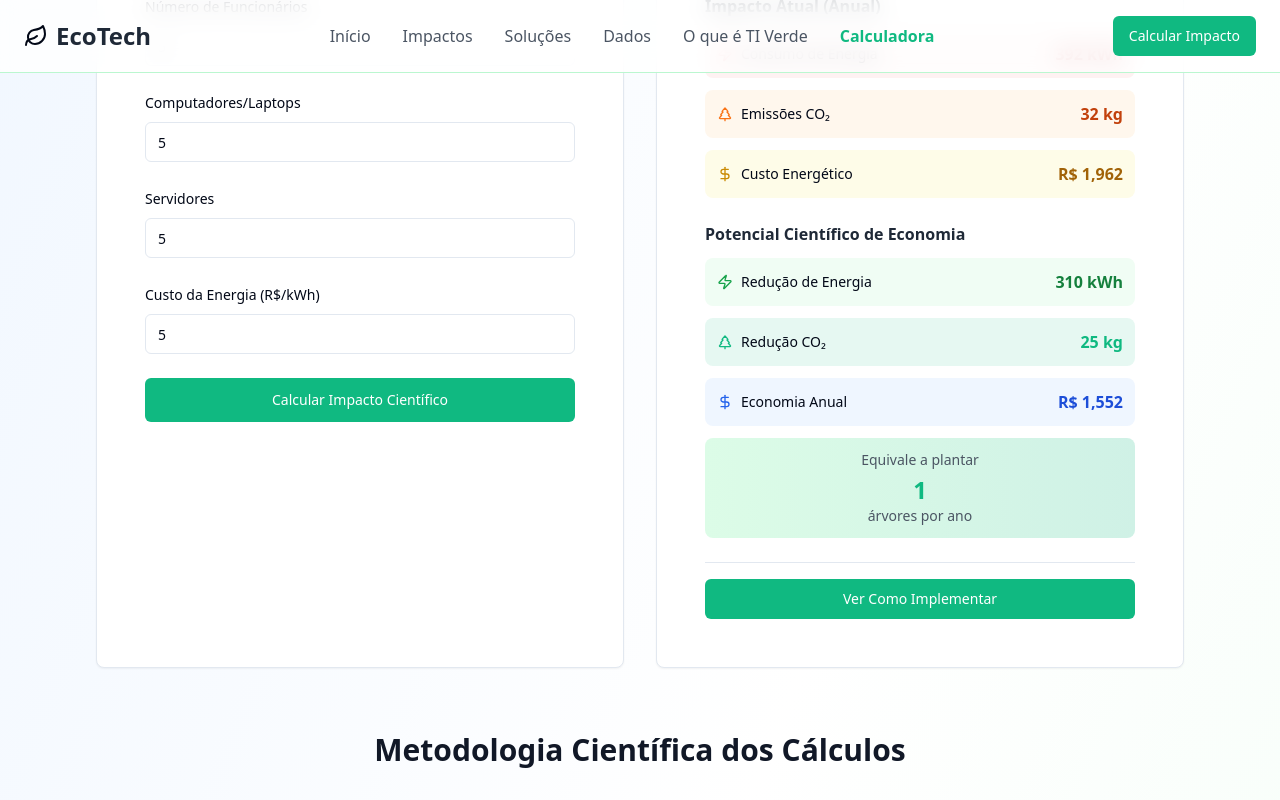
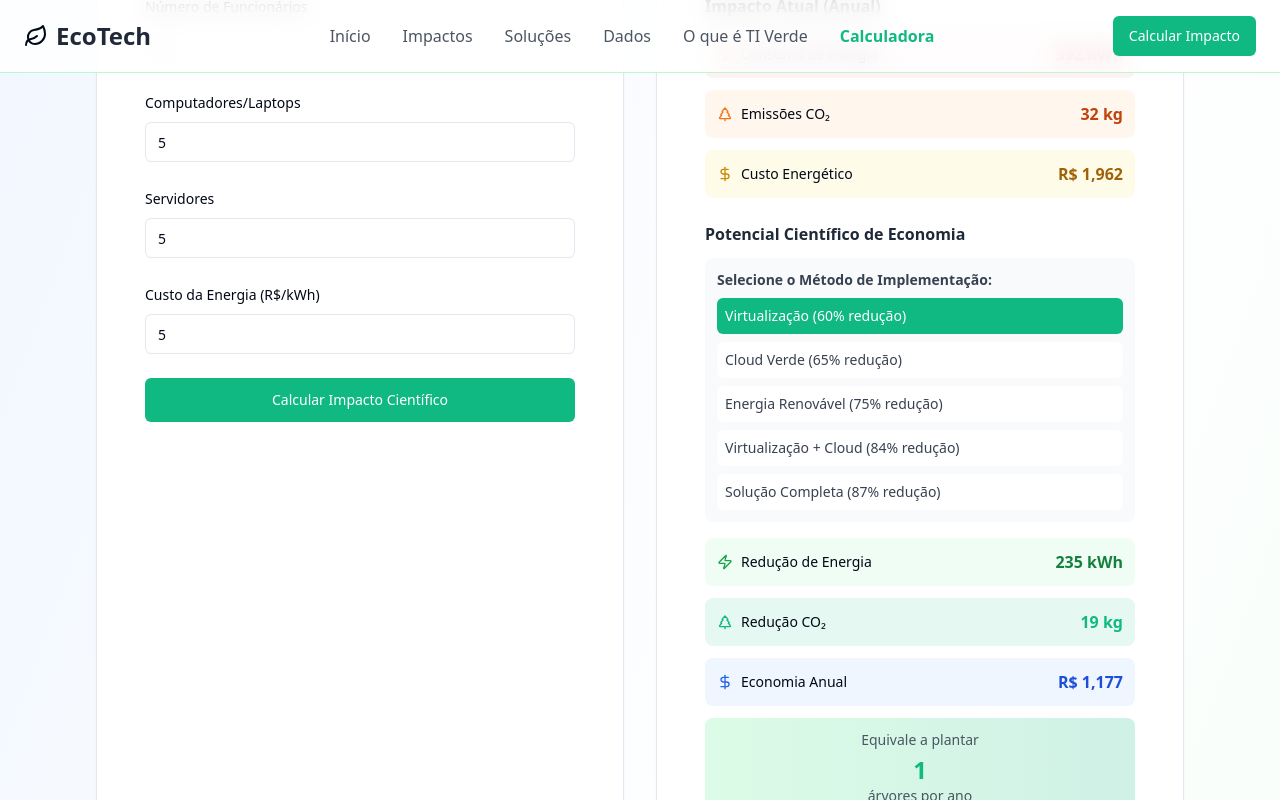
Before and after one commit to Felipe-Ponick/green-future-hub, a React (Vite) app: page /calculator in a window 1280 px wide. Both pictures are taken after typing "5", "5", "5", "5" into the empty fields and a click on the button "Calcular Impacto Científico". Shown: the part 515-1315 px from the top of the page. Built offline with nearby package versions, Linux system fonts and the light colour scheme.

Commit message:
Refactor calculator results

```diff
--- a/src/pages/Calculator.tsx
+++ b/src/pages/Calculator.tsx
@@ -19,6 +19,7 @@ const Calculator = () => {
   });
 
   const [results, setResults] = useState(null);
+  const [selectedMethod, setSelectedMethod] = useState('virtualization');
 
   const handleInputChange = (field, value) => {
     setFormData(prev => ({
@@ -27,7 +28,24 @@ const Calculator = () => {
     }));
   };
 
-  const calculateImpact = () => {
+  const getReductionFactor = (method) => {
+    switch(method) {
+      case 'virtualization':
+        return 0.6; // 60% redução
+      case 'cloud':
+        return 0.65; // 65% redução
+      case 'renewable':
+        return 0.75; // 75% redução
+      case 'virtualization-cloud':
+        return 1 - ((1 - 0.6) * (1 - 0.65)); // ~84% combinado
+      case 'complete':
+        return 1 - ((1 - 0.6) * (1 - 0.65 * 0.5) * (1 - 0.75 * 0.3)); // ~87% completo
+      default:
+        return 0.6;
+    }
+  };
+
+  const calculateImpact = (method = selectedMethod) => {
     const employees = parseInt(formData.employees) || 0;
     const computers = parseInt(formData.computers) || 0;
     const servers = parseInt(formData.servers) || 0;
@@ -43,19 +61,13 @@ const Calculator = () => {
     const annualCO2Emissions = annualEnergyConsumption * 0.0817; // kg CO₂/ano
     const annualEnergyCost = annualEnergyConsumption * energyCost;
 
-    // Potencial de economia com T.I. Verde baseado em estudos científicos
-    // Fonte: Chen et al. (2020) - Sustainable computing practices
-    const virtualReduction = 0.6; // 60% redução com virtualização (Berl et al., 2010)
-    const cloudReduction = 0.65; // 65% redução com cloud verde (Accenture, 2020)
-    const renewableReduction = 0.75; // 75% redução com energia renovável (Google, 2023)
-
-    const combinedReduction = 1 - ((1 - virtualReduction) * (1 - cloudReduction * 0.5) * (1 - renewableReduction * 0.3));
+    const reductionFactor = getReductionFactor(method);
 
     const potentialSavings = {
-      energyReduction: annualEnergyConsumption * combinedReduction,
-      co2Reduction: annualCO2Emissions * combinedReduction,
-      costSavings: annualEnergyCost * combinedReduction,
-      treesEquivalent: (annualCO2Emissions * combinedReduction) / 22 // 1 árvore absorve ~22kg CO₂/ano (FAO, 2020)
+      energyReduction: annualEnergyConsumption * reductionFactor,
+      co2Reduction: annualCO2Emissions * reductionFactor,
+      costSavings: annualEnergyCost * reductionFactor,
+      treesEquivalent: (annualCO2Emissions * reductionFactor) / 22 // 1 árvore absorve ~22kg CO₂/ano (FAO, 2020)
     };
 
     setResults({
@@ -71,6 +83,13 @@ const Calculator = () => {
         treesEquivalent: Math.round(potentialSavings.treesEquivalent)
       }
     });
+  };
+
+  const handleMethodChange = (method) => {
+    setSelectedMethod(method);
+    if (results) {
+      calculateImpact(method);
+    }
   };
 
   const methodology = [
@@ -214,7 +233,7 @@ const Calculator = () => {
                 </div>
 
                 <Button
-                  onClick={calculateImpact}
+                  onClick={() => calculateImpact()}
                   className="w-full bg-eco-primary hover:bg-eco-secondary text-white"
                   size="lg"
                 >
@@ -227,10 +246,10 @@ const Calculator = () => {
             {results && (
               <Card className="p-6">
                 <CardHeader>
-                  <CardTitle className="flex items-center space-x-2">
-                    <BarChart3 className="h-6 w-6 text-eco-primary" />
-                    <span>Resultados Baseados em Pesquisa</span>
-                  </CardTitle>
+                <CardTitle className="flex items-center space-x-2">
+                  <BarChart3 className="h-6 w-6 text-eco-primary" />
+                  <span>Resultados do Seu Cálculo</span>
+                </CardTitle>
                   <CardDescription>
                     Cálculos fundamentados em metodologias científicas validadas
                   </CardDescription>
@@ -268,6 +287,66 @@ const Calculator = () => {
                     {/* Potential Savings */}
                     <div>
                       <h4 className="font-semibold text-gray-800 mb-3">Potencial Científico de Economia</h4>
+
+                      {/* Método Selection */}
+                      <div className="mb-4 p-3 bg-gray-50 rounded-lg">
+                        <Label className="text-sm font-semibold text-gray-700 mb-2 block">
+                          Selecione o Método de Implementação:
+                        </Label>
+                        <div className="space-y-2">
+                          <button
+                            onClick={(e) => { e.preventDefault(); handleMethodChange('virtualization'); }}
+                            className={`w-full text-left p-2 rounded-md text-sm transition-all ${
+                              selectedMethod === 'virtualization'
+                                ? 'bg-eco-primary text-white'
+                                : 'bg-white text-gray-700 hover:bg-gray-100'
+                            }`}
+                          >
+                            Virtualização (60% redução)
+                          </button>
+                          <button
+                            onClick={(e) => { e.preventDefault(); handleMethodChange('cloud'); }}
+                            className={`w-full text-left p-2 rounded-md text-sm transition-all ${
+                              selectedMethod === 'cloud'
+                                ? 'bg-eco-primary text-white'
+                                : 'bg-white text-gray-700 hover:bg-gray-100'
+                            }`}
+                          >
+                            Cloud Verde (65% redução)
+                          </button>
+                          <button
+                            onClick={(e) => { e.preventDefault(); handleMethodChange('renewable'); }}
+                            className={`w-full text-left p-2 rounded-md text-sm transition-all ${
+                              selectedMethod === 'renewable'
+                                ? 'bg-eco-primary text-white'
+                                : 'bg-white text-gray-700 hover:bg-gray-100'
+                            }`}
+                          >
+                            Energia Renovável (75% redução)
+                          </button>
+                          <button
+                            onClick={(e) => { e.preventDefault(); handleMethodChange('virtualization-cloud'); }}
+                            className={`w-full text-left p-2 rounded-md text-sm transition-all ${
+                              selectedMethod === 'virtualization-cloud'
+                                ? 'bg-eco-primary text-white'
+                                : 'bg-white text-gray-700 hover:bg-gray-100'
+                            }`}
+                          >
+                            Virtualização + Cloud (84% redução)
+                          </button>
+                          <button
+                            onClick={(e) => { e.preventDefault(); handleMethodChange('complete'); }}
+                            className={`w-full text-left p-2 rounded-md text-sm transition-all ${
+                              selectedMethod === 'complete'
+                                ? 'bg-eco-primary text-white'
+                                : 'bg-white text-gray-700 hover:bg-gray-100'
+                            }`}
+                          >
+                            Solução Completa (87% redução)
+                          </button>
+                        </div>
+                      </div>
+
                       <div className="grid grid-cols-1 gap-3">
                         <div className="flex justify-between p-3 bg-green-50 rounded-lg">
                           <div className="flex items-center space-x-2">
```
